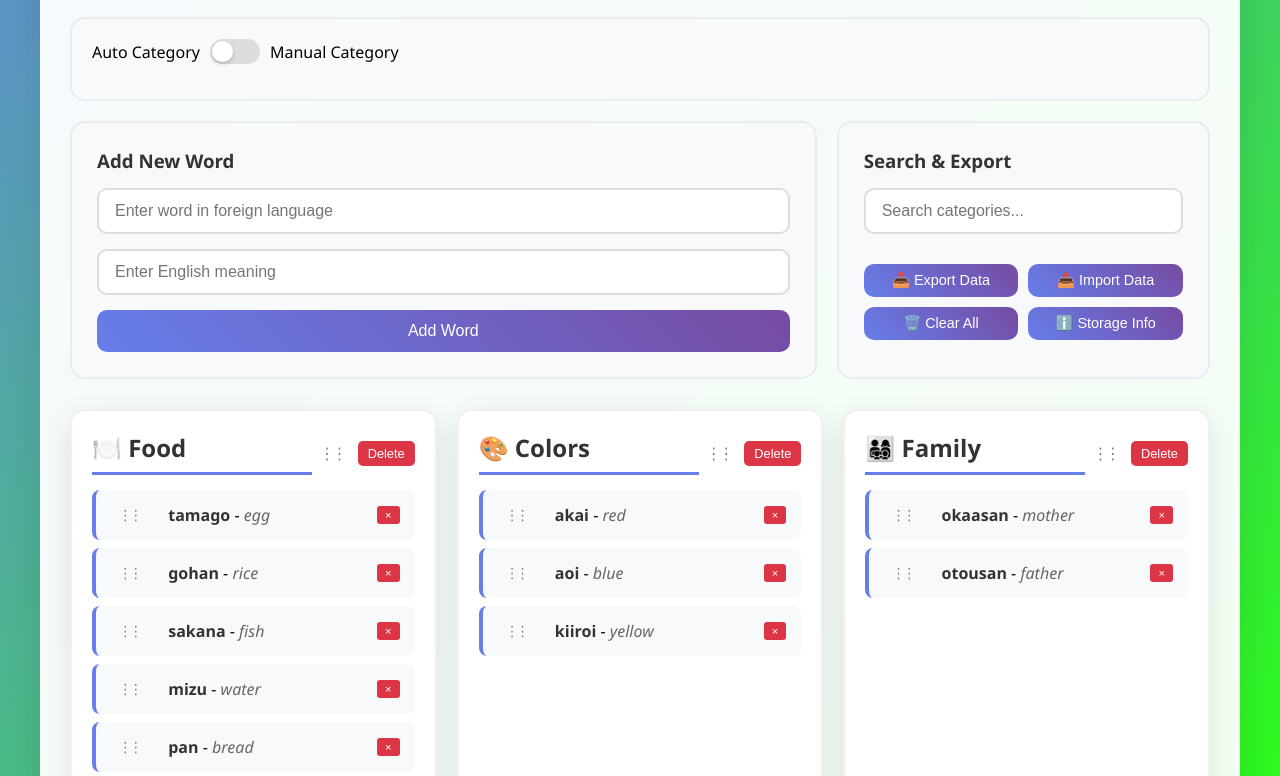
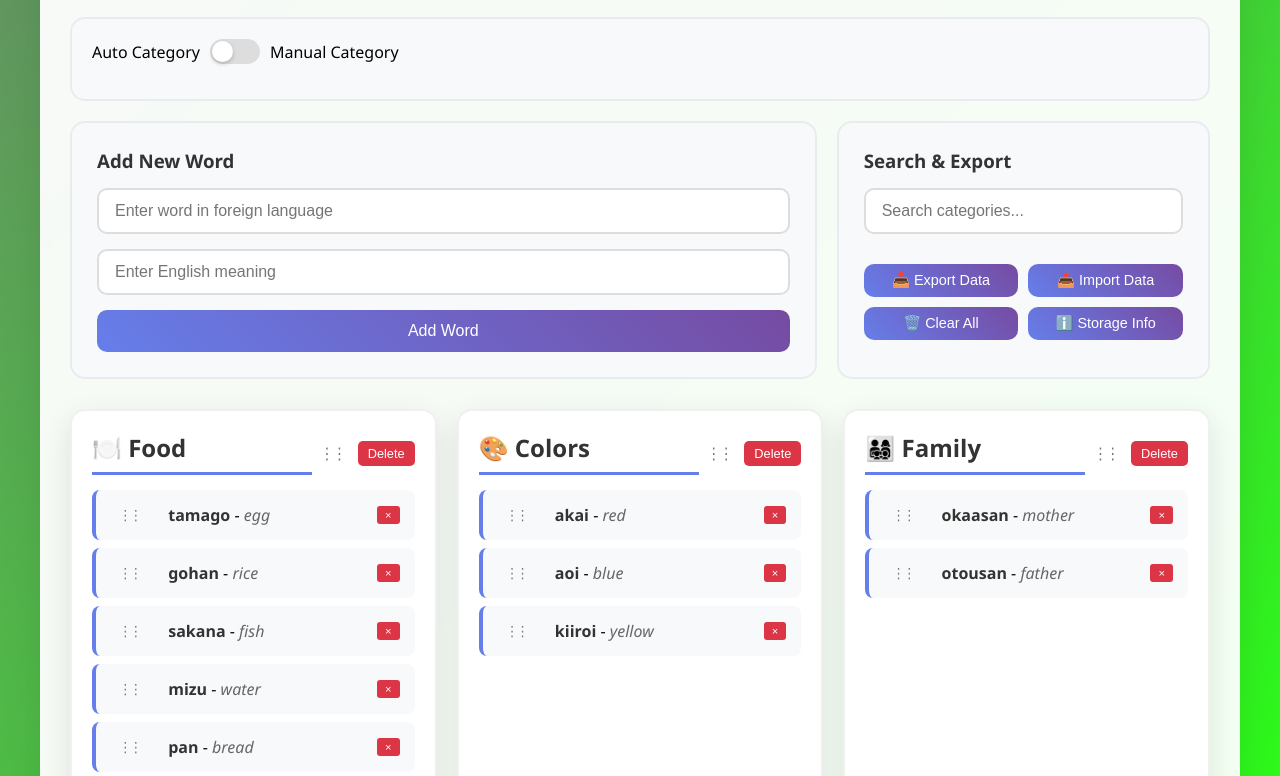
Before and after one commit to Ed-will20/LanguageCategoryNote, a plain HTML site: page index.html in a window 1280 px wide. Shown: the part 431-1207 px from the top of the page. Drawn offline with Linux system fonts and the light colour scheme.

Commit message:
changed background color gradient

```diff
--- a/styles.css
+++ b/styles.css
@@ -7,7 +7,7 @@
 
 body {
     font-family: 'Segoe UI', Tahoma, Geneva, Verdana, sans-serif;
-    background: linear-gradient(135deg, #667eea 0%, #2bfd18 100%);
+    background: linear-gradient(135deg, #6d816e 0%, #2bfd18 100%);
     min-height: 100vh;
     padding: 20px;
 }
```
